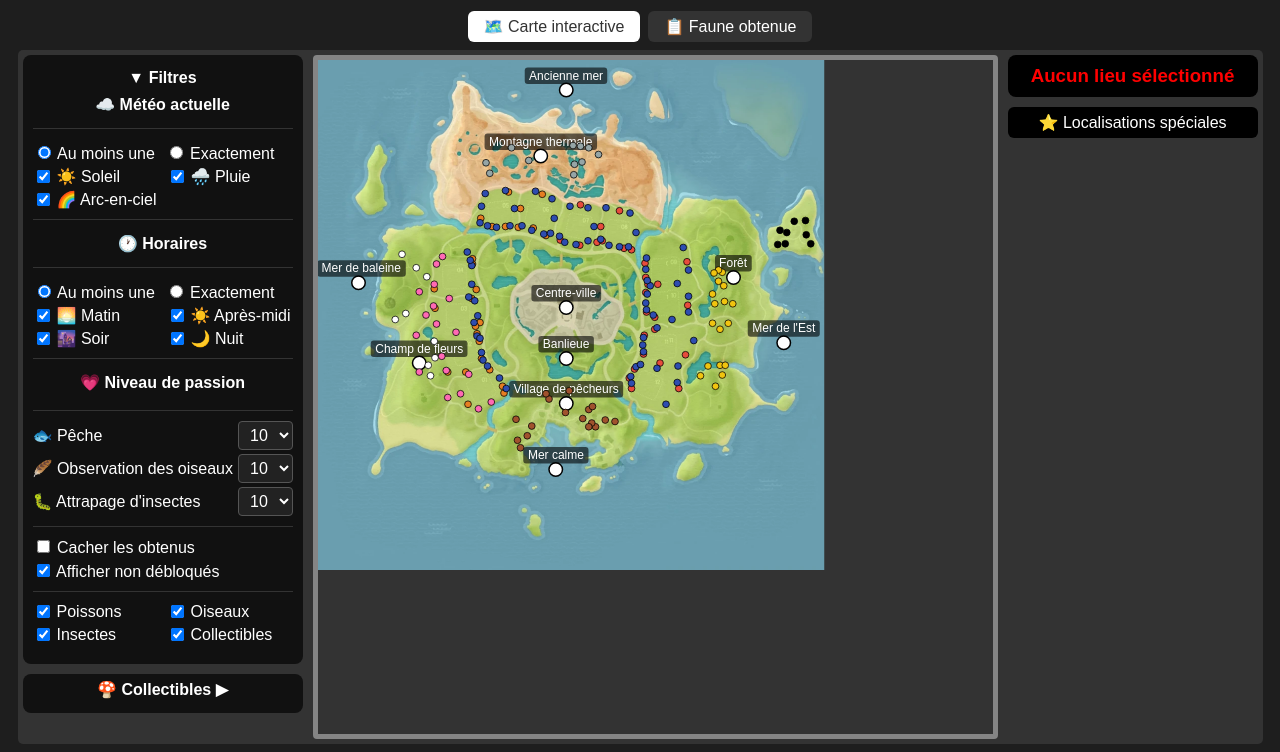
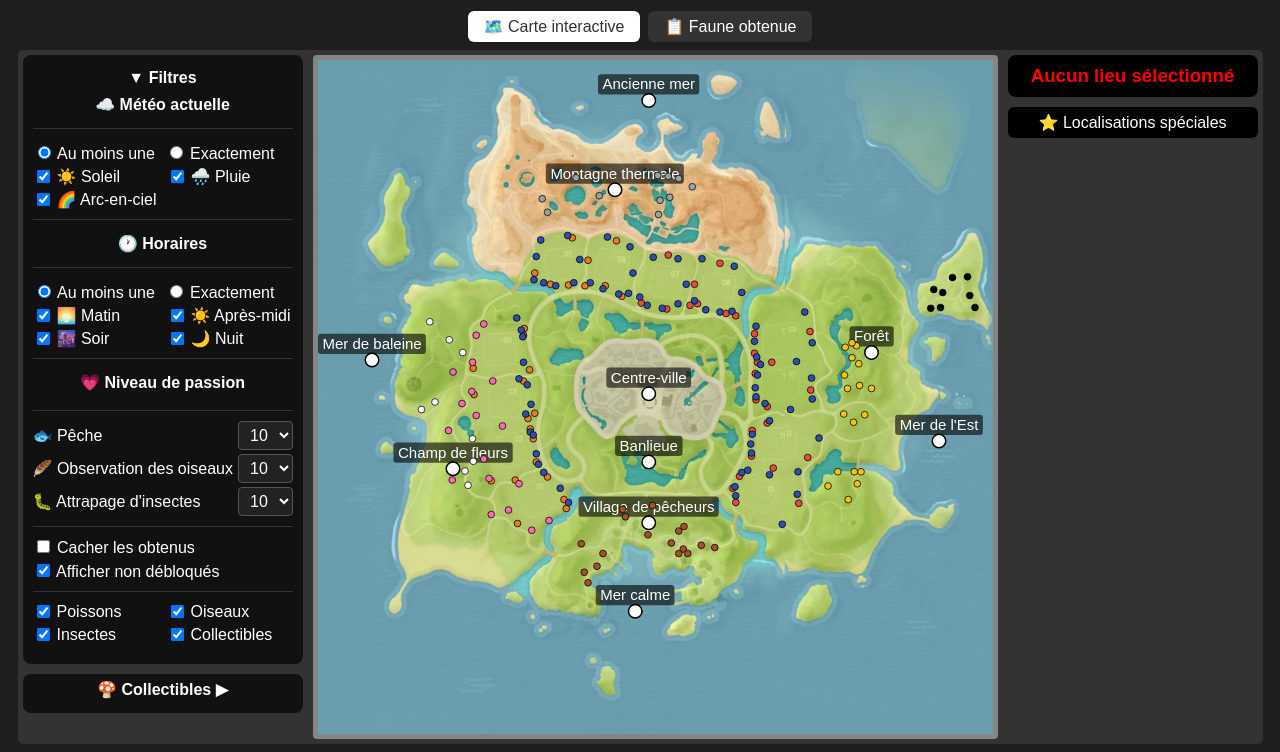
Before and after one commit to Louis-Cagnion/Heartopia_map_tracking, a plain HTML site: page index.html in a window 1280 px wide. Shown: the part 128-880 px from the top of the page. Drawn offline with Linux system fonts and the light colour scheme.

Commit message:
resize of map display in range

```diff
--- a/script.js
+++ b/script.js
@@ -1191,17 +1191,16 @@ function clampLabels() {
 // =========================
 
 function applyTransform() {
-    const baseScale = 0.75;
-    const effectiveZoom = zoom * baseScale;
     const mapW = 675;
     const mapH = 674;
-    const minPanX = -(mapW * effectiveZoom - mapW * baseScale);
-    const minPanY = -(mapH * effectiveZoom - mapH * baseScale);
+    const minPanX = -(mapW * zoom - mapW);
+    const minPanY = -(mapH * zoom - mapH);
     panX = Math.min(0, Math.max(panX, minPanX));
     panY = Math.min(0, Math.max(panY, minPanY));
-    inner.style.transform = `translate(${panX}px, ${panY}px) scale(${effectiveZoom})`;
-
-    const fontSize = 16 / zoom;
+    inner.style.transform = `translate(${panX}px, ${panY}px) scale(${zoom * 0.75})`;
+    inner.style.transformOrigin = "top left";
+
+    const fontSize = 20 / zoom;
     const markerSize = Math.max(6, 16 / zoom);
     const borderSize = Math.max(1, 2 / zoom);
 
--- a/style.css
+++ b/style.css
@@ -53,8 +53,9 @@ button {
 
 #map-inner {
     position: relative;
-    width: 675px;
-    height: 674px;
+    width: 900px;
+    height: 908px;
+    transform: scale(0.75);
     transform-origin: top left;
     cursor: grab;
 }
@@ -68,7 +69,7 @@ button {
 }
 
 #map {
-    width: 675px;
+    width: 900px;
     user-select: none;
     -webkit-user-drag: none;
     pointer-events: none;
```
